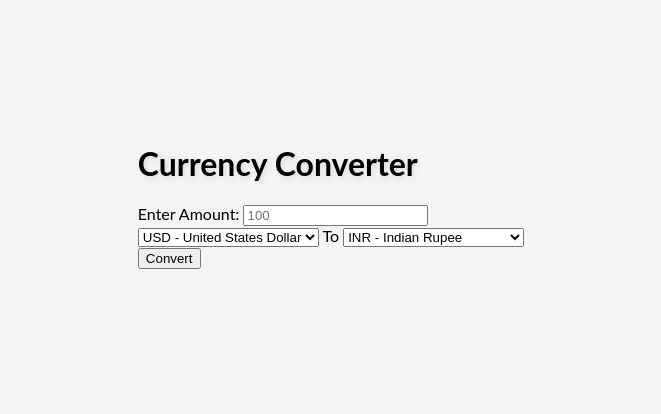
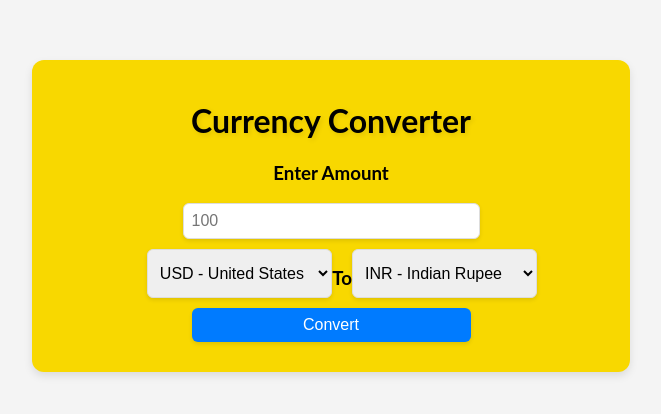
Before and after one commit to amol-rathod-147/Amol-Currency-Converter, a plain HTML site: page index.html in a window 1280 px wide. Shown: the part 204-618 px from the top of the page, without its empty margins (309-970 px from the left). Drawn offline with Linux system fonts and the light colour scheme.

Commit message:
Styled content inputs and button

```diff
--- a/index.html
+++ b/index.html
@@ -10,22 +10,21 @@
     <div class="container">
         <h1>Currency Converter</h1>
         <div>
-            <label for="amount">Enter Amount:</label>
+            <h3>Enter Amount</h3>
             <input type="number" id="amount" placeholder="100">
         </div>
-        <div>
-            <label for="fromCurrency"></label>
+        <div class="drop">
             <select id="fromCurrency" >
                     <option value="" disabled selected>USD - United States Dollar</option>
                     <option value="INR">INR - Indian Rupee</option>
 
-            </select>
-
-            <label for="toCurrency">To</label>
-            <select id="toCurrency">
+            </select> <h3> To </h3>   <select id="toCurrency">
                 <option value="" disabled selected>INR - Indian Rupee</option>
                     <option value="INR">USD - United States Dollar</option>
             </select>
+
+
+
         </div>
         <button id="convert">Convert</button>
 
--- a/style.css
+++ b/style.css
@@ -2,14 +2,67 @@ body {
     font-family: 'Lato', sans-serif;
     background-color: #f4f4f4;
     margin: 0;
-    padding: 0;
+    padding: 20px;
     display: flex;
     justify-content: center;
     align-items: center;
     height: 100vh;
-    /* text-align: center; */
+    text-align: center;
+  }
+
+  .container{
+    background-color: #F8D800;
+    padding: 20px;
+    border-radius: 12px;
+    box-shadow: 0 4px 8px rgba(0, 0, 0, 0.1);
+    width: 45%;
+    height: auto;
+  }
+  .drop{
+    width: 70%;
+    height: 2%;
+    display: flex;
+   margin-left: 17%;
   }
 
   h1 {
     text-shadow: 2px 2px 5px rgba(0, 0, 0, 0.1);
   }
+
+  label, select, input, button {
+    /* display: block; */
+    width: 50%;
+    margin-bottom: 10px;
+    padding: 8px;
+    font-size: 16px;
+    border-radius: 4px;
+    border: 1px solid #ddd;
+    /* text-align: center; */
+  }
+
+  input:focus, select:focus {
+    border-color: #555;
+    box-shadow: 0 0 5px rgba(85, 85, 85, 0.5);
+  }
+
+  input, select {
+    border-radius: 6px;
+    box-shadow: 0 2px 4px rgba(0, 0, 0, 0.1);
+  }
+
+  button {
+    background-color: #007bff;
+    color: white;
+    border: none;
+    cursor: pointer;
+    border-radius: 6px;
+    box-shadow: 0 2px 4px rgba(0, 0, 0, 0.1);
+  }
+
+  button:hover {
+    background-color: #0056b3;
+  }
+
+  button:active {
+    box-shadow: 0 4px 6px rgba(0, 0, 0, 0.2);
+  }
```
